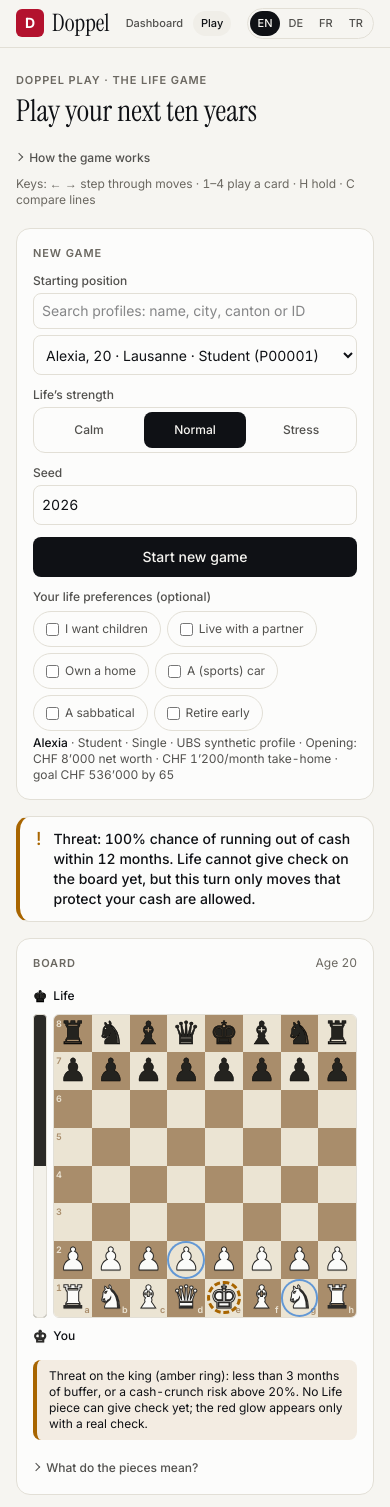
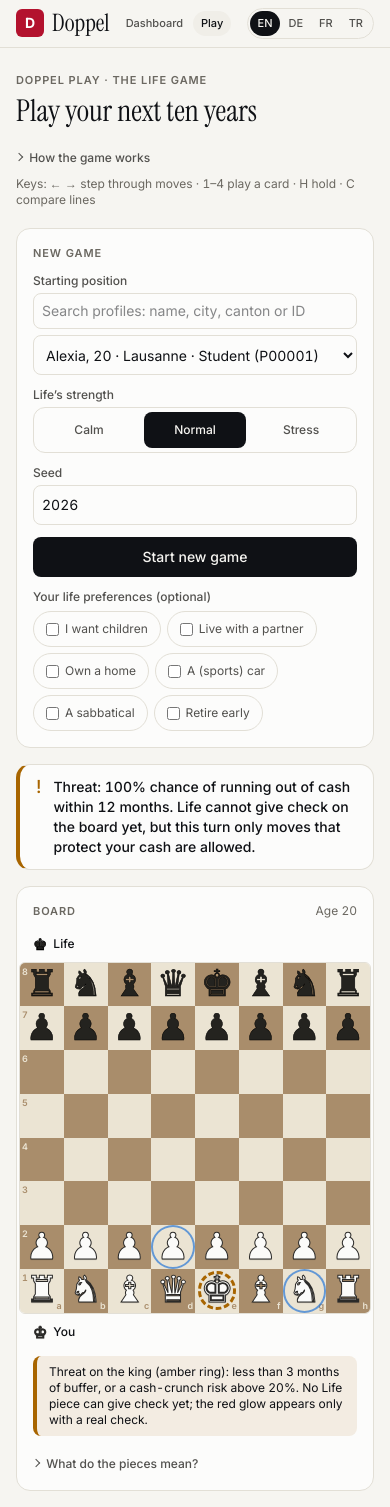
Before and after one commit to Barlassen/Doppel, a Next.js app: page /play in a window 390 px wide. Shown: the top 1507 px of the page. Built offline with nearby package versions, Linux system fonts and the light colour scheme.

Commit message:
Play: less copy on the surface, one line under the board, 35 px squares at 320 px, board docs
Co-Authored-By: Claude Fable 5.2 <noreply@anthropic.com>

```diff
--- a/scripts/board-check.ts
+++ b/scripts/board-check.ts
@@ -74,7 +74,7 @@ async function main() {
   let replayDiff = 0;
   let shortGames = 0;
   let centreFirst = 0;
-  let castled = { w: 0, b: 0 };
+  const castled = { w: 0, b: 0 };
   let minorsOut = 0;
   let longGames = 0;
   let maxMs = 0;
--- a/src/components/play/ChessBoard.tsx
+++ b/src/components/play/ChessBoard.tsx
@@ -171,8 +171,8 @@ export function ChessBoard({ line, moves, view, live, over, evalE, hand, seed, o
           </span>
           <Tray pieces={taken.b} color="w" lead={material < 0 ? -material : 0} />
         </div>
-        <div className="flex gap-1.5">
-          <div className="relative w-3.5 shrink-0 overflow-hidden rounded border border-line bg-[#2b2a27]" role="img" aria-label={t("board.evalLabel")}>
+        <div className="-mx-3.5 flex gap-1.5 sm:mx-0">
+          <div className="relative hidden w-3.5 shrink-0 sm:block overflow-hidden rounded border border-line bg-[#2b2a27]" role="img" aria-label={t("board.evalLabel")}>
             <div className="absolute inset-x-0 bottom-0 bg-[#f3f1ea] transition-[height] duration-300" style={{ height: `${pct}%` }} />
           </div>
           <div className="relative grid flex-1 grid-cols-8 grid-rows-8 overflow-hidden rounded-md border border-line select-none" style={{ aspectRatio: "1", containerType: "inline-size" }} role="grid" aria-label={t("board.boardLabel")} data-testid="play-board">
--- a/src/components/play/Panels.tsx
+++ b/src/components/play/Panels.tsx
@@ -8,7 +8,7 @@ import { DEPTHS } from "@/lib/game/engine";
 import { LABEL_GLYPH, PRESETS, type MoveLabel, type PresetId, type Weights } from "@/lib/game/evaluate";
 import type { Game, LifeRecord, MoveRecord } from "@/lib/game/game";
 import { REGIME, REGIMES, type RegimeId } from "@/lib/game/regime";
-import { CREDIT_LINE, type GameState, bufferMonths, debtTotal, incomeAt, monthlyOutflow, monthlySurplus, netWorth, pensionNet, realNetWorth, targetAt } from "@/lib/game/state";
+import { CREDIT_LINE, type GameState, bufferMonths, debtTotal, monthlyOutflow, monthlySurplus, pensionNet, realNetWorth, targetAt } from "@/lib/game/state";
 import { useI18n } from "@/lib/i18n/I18nProvider";
 import type { MessageKey } from "@/lib/i18n/types";
 import { type UbsProfileSummary, ubsScenarioCatalog } from "@/lib/ubs";
@@ -72,7 +72,7 @@ export function SetupPanel(props: {
   derivedPrefs: string[];
   onPrefs: (p: string[]) => void;
 }) {
-  const { t, tm } = useI18n();
+  const { t } = useI18n();
   const o = props.opening;
   const [query, setQuery] = useState("");
   const q = query.trim().toLowerCase();
@@ -150,13 +150,6 @@ export function SetupPanel(props: {
           })}
         </div>
       </fieldset>
-      {o && (
-        <p className="mt-1 text-xs text-ink-2">
-          <span className="font-medium text-ink">{o.profile.name}</span> · {tm(o.profile.tagline)} ·{" "}
-          {t("play.setup.opening", { nw: netWorth(o.state), net: incomeAt(o.state, 0).net, target: o.state.goal.target, age: o.state.goal.age })}
-          {debtTotal(o.state) > 0 && <> · {t("play.setup.debt", { amount: debtTotal(o.state) })}</>}
-        </p>
-      )}
     </section>
   );
 }
@@ -356,7 +349,6 @@ export function PositionPanel({ position: p, profile, turn, regime, seed }: { po
         </div>
       )}
       <IndependenceLine position={p} regime={regime} seed={seed} />
-      <p className="mt-2 text-[11px] text-ink-3">{t("play.position.startChf")}</p>
     </section>
   );
 }
@@ -514,7 +506,6 @@ export function DecisionArea(props: {
     return (
       <section className="card p-4 sm:p-5" aria-labelledby="play-whatif">
         <CardHeader title={<span id="play-whatif">{t("play.moves.whatIf")}</span>} />
-        <p className="mb-3 text-xs text-ink-3">{t("play.moves.whatIfHint", { turn: r.move.turn + 1 })}</p>
         {!r.analysis && <p className="text-sm text-ink-3 pulse-soft">{t("play.move.reviewing")}</p>}
         <div className="grid gap-3 sm:grid-cols-2">
           {cands.map((c) => {
@@ -548,7 +539,7 @@ export function DecisionArea(props: {
         <p className="text-sm text-ink-2">{t("play.move.over")}</p>
       ) : (
         <>
-          <p className={`mb-3 text-xs ${props.position.check ? "font-medium text-warn" : "text-ink-3"}`}>{props.position.check ? t("threat.respond") : t("play.move.hint")}</p>
+          {props.position.check && <p className="mb-3 text-xs font-medium text-warn">{t("threat.respond")}</p>}
           <div className="grid gap-3 sm:grid-cols-2">
             {cards.map((c, k) => (
               <CardTile key={c} id={c} index={k + 1} position={props.position} regime={props.regime} onPlay={() => props.onPlay(c)} onPreview={props.onPreview} />
@@ -711,7 +702,6 @@ export function AnalysisPanel({ info, compare, onCompare, engineMs, weights }: {
             ))}
           </div>
           {r.card !== best.card && <ScoreBreakdown mine={mine} best={best} weights={weights} />}
-          {r.card !== best.card && <p className="mt-2 text-xs text-ink-2">{t("play.explain.scoreVsRings", { age: a.horizonAge })}</p>}
           <div className="mt-4">
             <div className="label mb-2">{t("play.review.donutTitle")}</div>
             <div className={`grid gap-3 ${r.card !== best.card ? "grid-cols-2" : "grid-cols-1"}`}>
@@ -720,7 +710,6 @@ export function AnalysisPanel({ info, compare, onCompare, engineMs, weights }: {
               ))}
             </div>
             <DonutTable you={mine.donut} best={best.donut} showBest={r.card !== best.card} />
-            <p className="mt-2 text-[11px] text-ink-3">{t("play.review.donutNote", { age: a.horizonAge })}</p>
           </div>
           <LuckMeter luck={info.luck} bucket={info.move.market} />
           <p className="mt-3 text-[11px] text-ink-3">
@@ -797,7 +786,6 @@ export function MoveList({ moves, san, view, onView, mainLine, onMain, onExport
           {t("play.moves.latest")}
         </button>
       )}
-      <p className="mt-3 text-[11px] text-ink-3">{t("play.keys")}</p>
     </section>
   );
 }
@@ -852,7 +840,6 @@ function GameRating({ game }: { game: Game }) {
           {t("fi.rating.yourNetWorth", { nw: rating.player.kind === "mated" ? 0 : rating.player.netWorth })}
         </p>
       )}
-      <p className="mt-2 text-[11px] text-ink-3">{t("fi.rating.formula")}</p>
     </div>
   );
 }
@@ -886,7 +873,6 @@ export function EndReview({ game, moves }: { game: Game; moves: MoveInfo[] }) {
           <div className="num font-serif text-3xl leading-tight text-ink">{fmt.chfShort(realNetWorth(last))}</div>
         </div>
       </div>
-      <p className="mt-2 text-[11px] text-ink-3">{t("play.end.accuracyNote")}</p>
       <GameRating game={game} />
       <div className="mt-3 flex flex-wrap gap-1.5">
         {[...counts.entries()].map(([label, n]) => (
```
Also changed, not shown: 1 other file (tests, documents, lock files or other folders).
